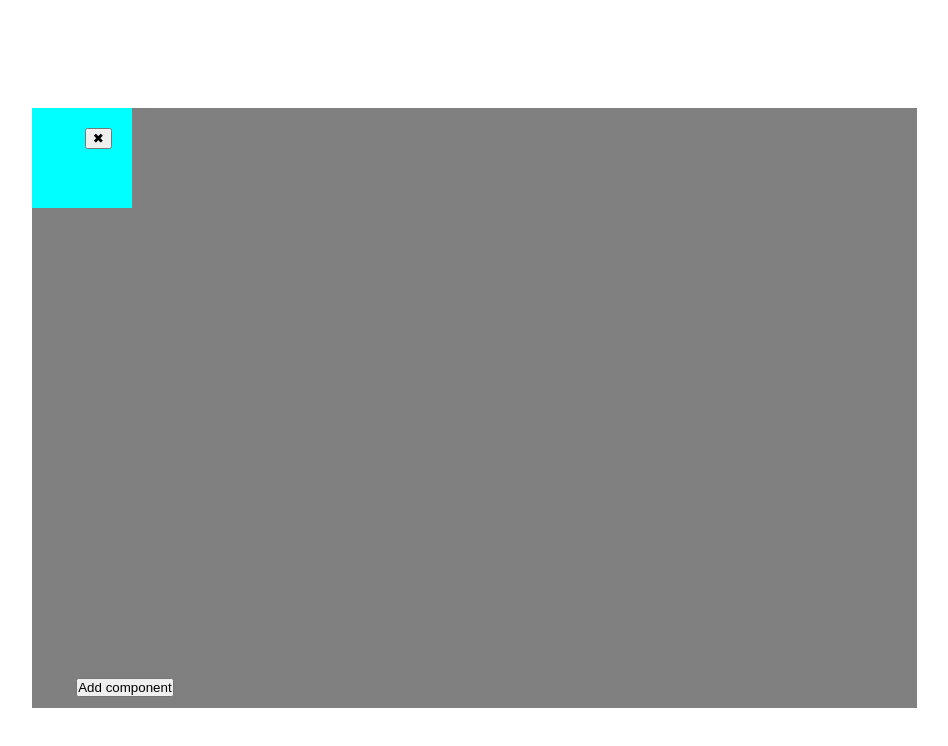
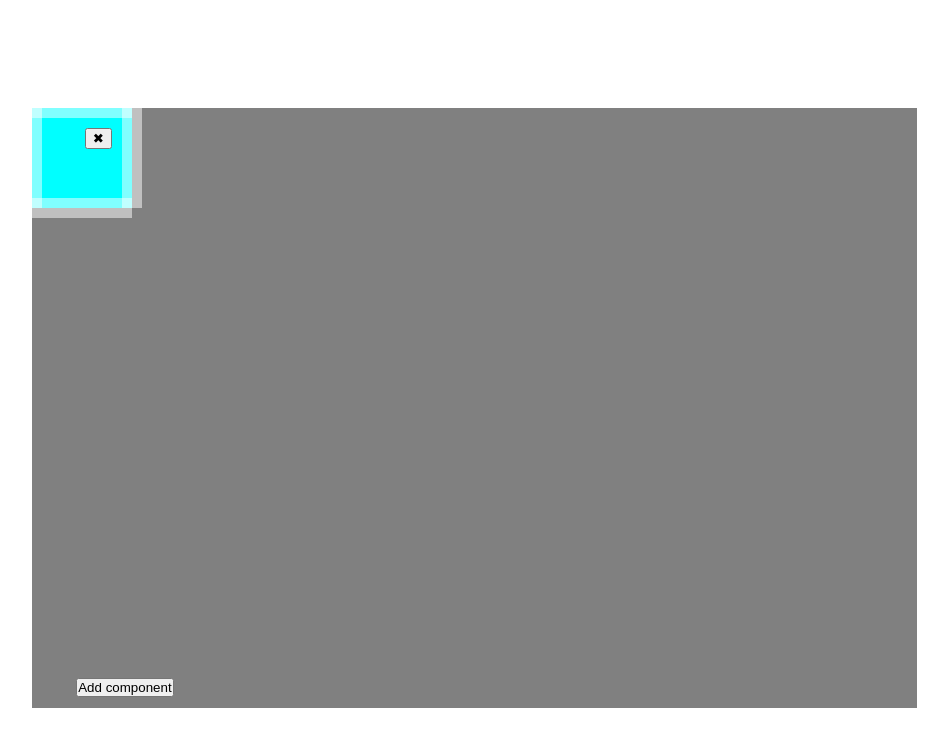
Before and after one commit to botscubes/web-client, a Vue app in the folder editor/: page / in a window 1280 px wide. Both pictures are taken after a click on the button "Add component". Shown: the top 746 px of the page, without its empty margins (76-1024 px from the left). Built offline with nearby package versions, Linux system fonts and the light colour scheme.

Commit message:
add location binding element

```diff
--- a/editor/src/components/BindingArea.vue
+++ b/editor/src/components/BindingArea.vue
@@ -1,5 +1,16 @@
 <template>
-    <div class="binding-area"></div>
+    <div class="binding-area"
+    ref="bindingArea"
+    :style="styleObject"
+    @mousedown.stop="onmousedown">
+
+      <binding-element
+        v-for="(el, index) in elements"
+        :key="index"
+        v-bind="bindingElement"
+        />
+
+    </div>
 </template>
 
 
@@ -7,12 +18,81 @@
 <script>
 
 
+import BindingElement from './BindingElement.vue'
+
 export default {
+  props: {
+    width: {
+      type: Number,
+      default: 0,
+    },
+    height: {
+      type: Number,
+      default: 0,
+    },
+    top: {
+      type: Number,
+      default: null,
+    },
+    right: {
+      type: Number,
+      default: null,
+    },
+    bottom: {
+      type: Number,
+      default: null,
+    },
+    left: {
+      type: Number,
+      default: null,
+    },
+
+
+
+  },
   data() {
     return {
+      elements: [
+        1
+      ]
+    }
+  },
+  methods: {
+    mousedown() {
 
     }
-  }
+  },
+  computed: {
+    bindingElement() {
+
+      const min = Math.min(this.width, this.height)
+
+      return {
+        width: min,
+        height: min,
+      }
+    },
+    styleObject() {
+      return {
+        width:this.width + "px",
+        height:this.height + "px",
+        left: this.left + "px",
+        right: this.right + "px",
+        top: this.top + "px",
+        bottom: this.bottom + "px",
+      };
+
+    }
+
+  },
+
+  components: {
+    BindingElement,
+  },
+  setup() {
+
+  },
+
 }
 
 
@@ -21,7 +101,7 @@ export default {
 
 <style>
 .binding-area {
-  background-color: coral;
-  opacity: 0;
+  position: absolute;
+  background-color: rgba(255, 255, 255, 0.5);
 }
 </style>
--- a/editor/src/components/ConnectingElement.vue
+++ b/editor/src/components/BindingElement.vue
@@ -3,7 +3,7 @@
       @mouseenter="onMouseEnter"
       @mouseleave="onMouseLeave"
       :style="styleObject"
-      class="conn-el"
+      class="bind-el"
 
 
       ></div>
@@ -13,7 +13,20 @@
 
 <script>
 
+
+
 export default {
+  props: {
+    width: {
+      type: Number,
+      default: 0,
+    },
+    height: {
+      type: Number,
+      default: 0,
+    }
+  },
+
   data() {
     return {
       focus: false,
@@ -23,6 +36,8 @@ export default {
     styleObject() {
       return {
         opacity: this.focus ? 1 : 0,
+        width: this.width + "px" ,
+        height: this.height + "px",
       }
     }
   },
@@ -44,12 +59,12 @@ export default {
 
 
 <style>
-  .conn-el {
+  .bind-el {
+    position: absolute;
     padding: 0;
     margin: 0;
     border-radius: 50%;
     background-color: green;
-    width: 20px;
-    height: 20px;
+
   }
 </style>
--- a/editor/src/components/EditorComponent.vue
+++ b/editor/src/components/EditorComponent.vue
@@ -9,13 +9,12 @@
         ref="component"
         class="component"
     >
-      <connecting-element class="conn-el"/>
       <button @click="deleteComponent" class="btn-delete">&#10006;</button>
 
-      <binding-area class="binding-area-left"/>
-      <binding-area class="binding-area-right"/>
-      <binding-area class="binding-area-top"/>
-      <binding-area class="binding-area-bottom"/>
+      <binding-area v-bind="bindingAreaLeft" />
+      <binding-area v-bind="bindingAreaRight" />
+      <binding-area v-bind="bindingAreaTop" />
+      <binding-area v-bind="bindingAreaBottom" />
     </div>
 
 </template>
@@ -24,7 +23,6 @@
 <script>
 
 import { ref } from 'vue'
-import ConnectingElement from './ConnectingElement.vue'
 import BindingArea from './BindingArea.vue'
 
 export default {
@@ -36,10 +34,9 @@ export default {
     id: {
       type: Number,
       default: null,
-    }
+    },
   },
   components: {
-    ConnectingElement,
     BindingArea,
   },
   data() {
@@ -51,6 +48,10 @@ export default {
       editorTop: 0,
       shiftX: 0,
       shiftY: 0,
+      size: {
+        width: 100,
+        height: 100
+      }
       //focus: false,
     }
   },
@@ -59,8 +60,47 @@ export default {
       return {
         left: this.left + "px",
         top: this.top + "px",
+        width: this.size.width + "px",
+        height: this.size.height + "px"
       }
     },
+    bindingAreaLeft() {
+      const w = this.size.width/5;
+
+      return {
+        width: w,
+        height: this.size.height,
+        left: -w/2
+      };
+    },
+    bindingAreaRight() {
+      const w = this.size.width/5;
+
+      return {
+        width: w,
+        height: this.size.height,
+        right: -w/2
+      };
+    },
+    bindingAreaTop() {
+      const h = this.size.width/5;
+
+      return {
+        width: this.size.width,
+        height: h,
+        top: -h/2
+      };
+    },
+    bindingAreaBottom() {
+      const h = this.size.width/5;
+
+      return {
+        width: this.size.width,
+        height: h,
+        bottom: -h/2
+      };
+    },
+
   },
 
   methods: {
@@ -131,8 +171,6 @@ export default {
 <style>
 
 .component {
-  width: 100px;
-  height: 100px;
   background-color: aqua;
   position: absolute;
   z-index: 1;
@@ -151,30 +189,6 @@ export default {
   right: 0;
 }
 
-.binding-area-left {
-  position: absolute;
-  height: 100%;
-  width: 20%;
-  left: -10%;
-}
 
-.binding-area-top {
-  position: absolute;
-  height: 20%;
-  width: 100%;
-  top: -10%;
-}
-.binding-area-right {
-  position: absolute;
-  height: 100%;
-  width: 20%;
-  right: -10%;
-}
-.binding-area-bottom {
-  position: absolute;
-  height: 20%;
-  width: 100%;
-  bottom: -10%;
-}
 
 </style>
```
